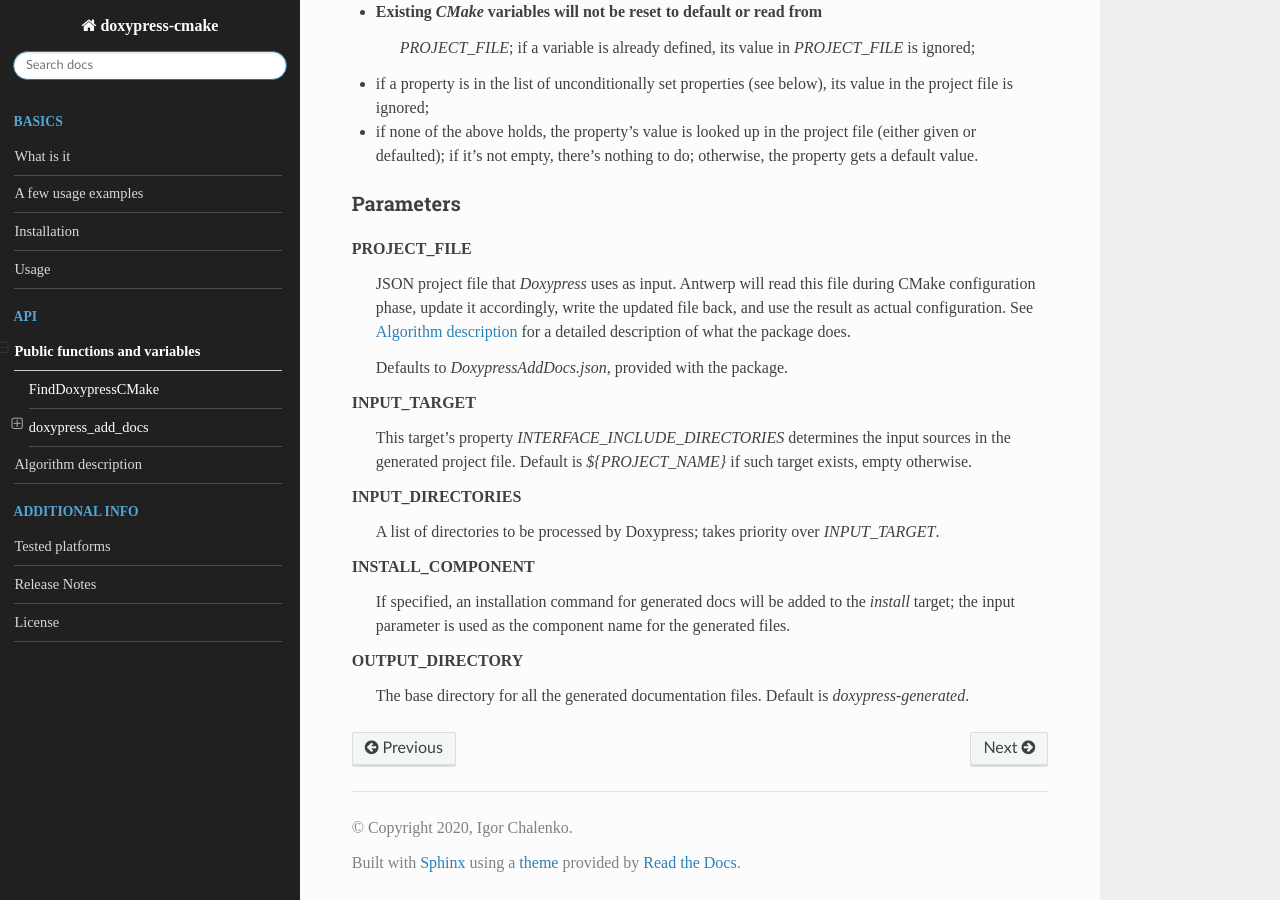
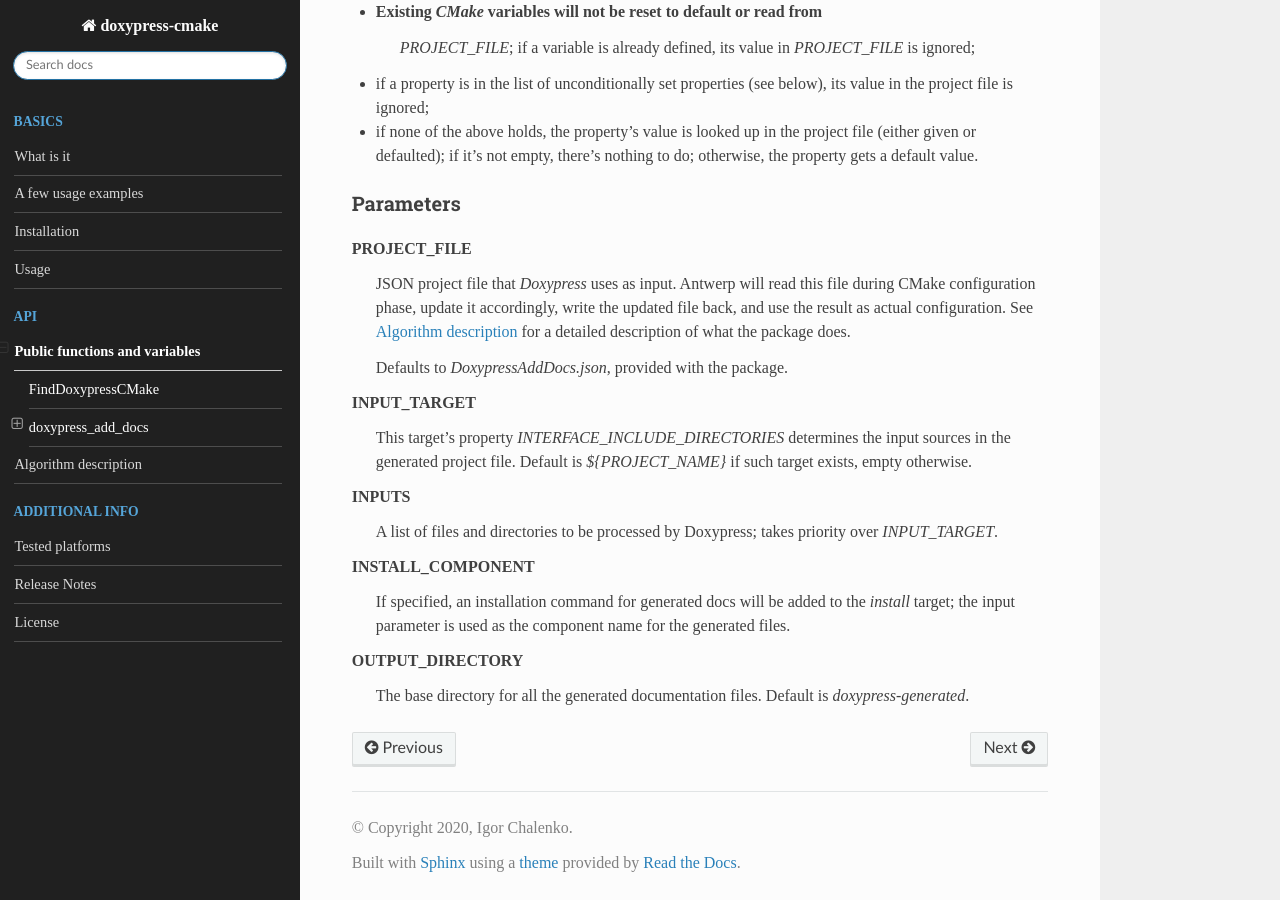
Before and after one commit to igor-chalenko/doxypress-cmake, a Sphinx documentation site: the page built from doc/source/api.rst, in a window 1280 px wide and 900 px high, scrolled down 1780 px. Built offline with Sphinx 7.4.7 and the Read the Docs theme 2.0.0, drawn with Linux system fonts in a browser that asks for light colours; some of the changed text lies outside the part shown.

Commit message:
DP-31 Replace INPUT_DIRECTORIES with INPUTS.

```diff
--- a/doc/source/api.rst
+++ b/doc/source/api.rst
@@ -56,7 +56,7 @@ doxypress_add_docs
     doxypress_add_docs(
         PROJECT_FILE
         INPUT_TARGET
-        INPUT_DIRECTORIES
+        INPUTS
         INSTALL_COMPONENT
         EXAMPLE_DIRECTORIES
         GENERATE_HTML
@@ -116,9 +116,9 @@ Parameters
     sources in the generated project file.
     Default is `${PROJECT_NAME}` if such target exists, empty otherwise.
 
-**INPUT_DIRECTORIES**
-    A list of directories to be processed by Doxypress; takes priority over
-    `INPUT_TARGET`.
+**INPUTS**
+    A list of files and directories to be processed by Doxypress; takes priority
+    over `INPUT_TARGET`.
 
 **INSTALL_COMPONENT**
     If specified, an installation command for generated docs will be added to
```
Also changed, not shown: 4 other files.
